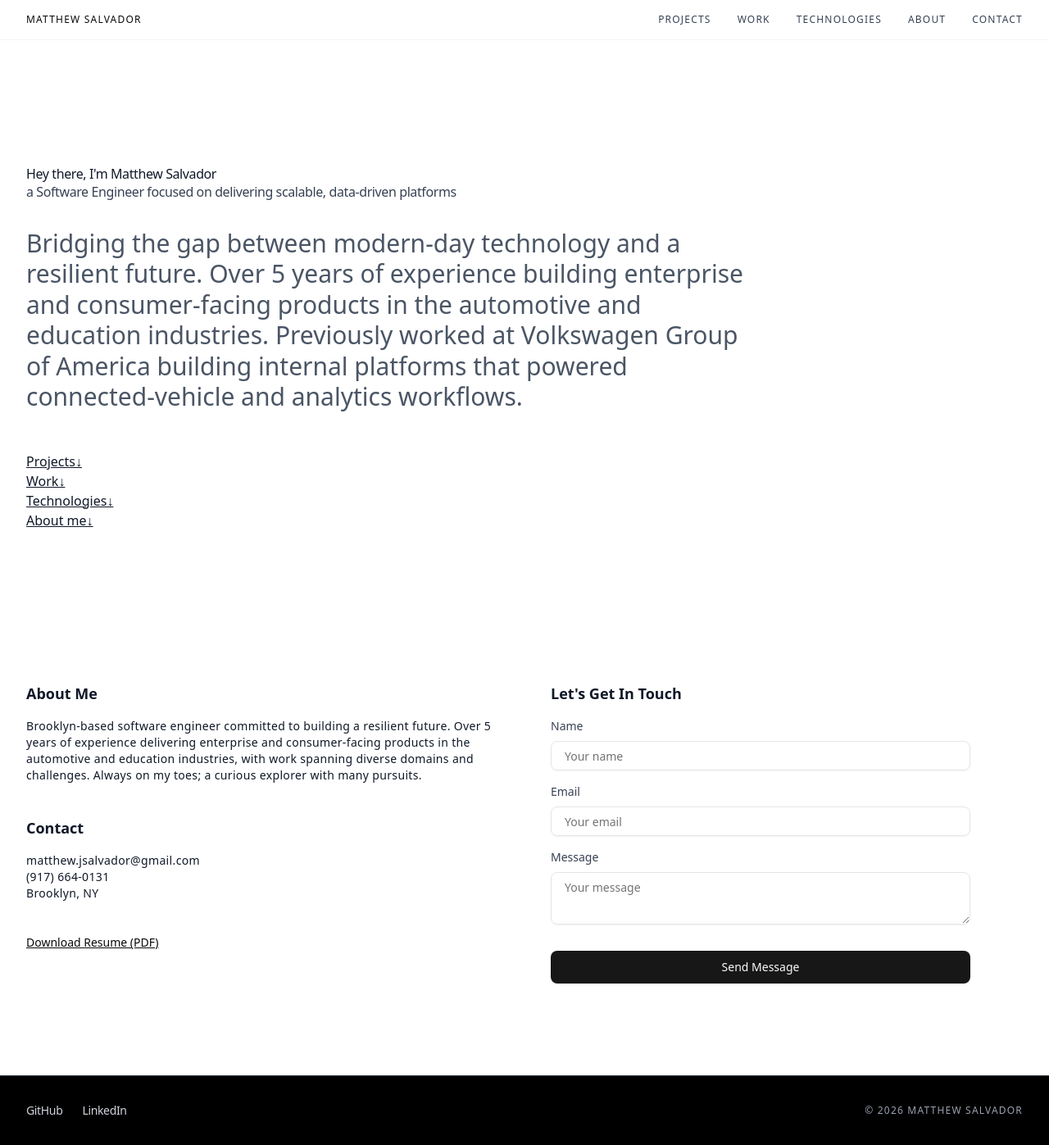
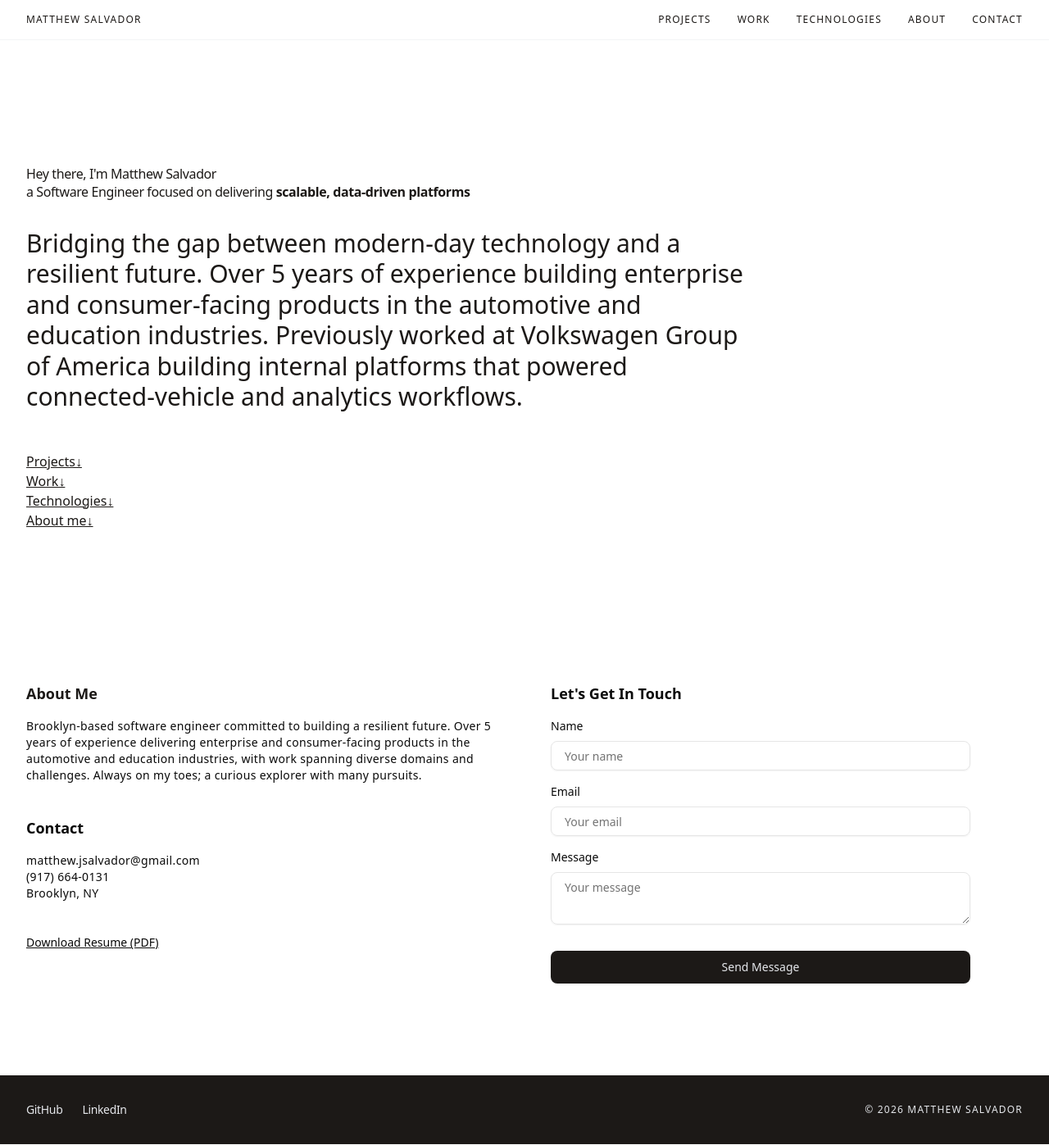
Before and after one commit to mjsalvador/portfolio, a React (Vite) app: page / in a window 1280 px wide. Shown: the whole page at 82% size. Built offline with nearby package versions, Linux system fonts and the light colour scheme.

Commit message:
updates font and background colors

```diff
--- a/src/components/about-me.tsx
+++ b/src/components/about-me.tsx
@@ -38,8 +38,8 @@ export default function AboutMe() {
           {/* About Section */}
           <div className="space-y-10 p-8 max-w-2xl">
             <div>
-              <h2 className="font-semibold text-lg text-gray-900 mb-4">About Me</h2>
-              <p className="text-gray-900 tracking-wide">
+              <h2 className="font-semibold text-lg text-stone-900 mb-4">About Me</h2>
+              <p className="tracking-wide">
                 Brooklyn-based software engineer committed to building a
                 resilient future. Over 5 years of experience delivering
                 enterprise and consumer-facing products in the automotive and
@@ -50,11 +50,11 @@ export default function AboutMe() {
             </div>
 
             <div>
-              <h3 className="font-semibold text-lg text-gray-900 mb-4">Contact</h3>
+              <h3 className="font-semibold text-lg mb-4">Contact</h3>
               <div>
                 <a
                   href="mailto:matthew.jsalvador@gmail.com"
-                  className="text-gray-900 tracking-wide"
+                  className="tracking-wide"
                 >
                   matthew.jsalvador@gmail.com
                 </a>
@@ -62,12 +62,12 @@ export default function AboutMe() {
               <div>
                 <a
                   href="tel:+19176640131"
-                  className="text-gray-900 tracking-wide"
+                  className="tracking-wide"
                 >
                   (917) 664-0131
                 </a>
               </div>
-              <p className="text-gray-900 tracking-wide">Brooklyn, NY</p>
+              <p className="tracking-wide">Brooklyn, NY</p>
             </div>
 
             <div>
@@ -83,13 +83,13 @@ export default function AboutMe() {
 
           {/* Contact Form */}
           <div className="space-y-10 p-8 max-w-3xl">
-            <h2 className="font-semibold text-lg text-gray-900 mb-4">Let's Get In Touch</h2>
+            <h2 className="font-semibold text-lg mb-4">Let's Get In Touch</h2>
             <form onSubmit={handleSubmit} className="space-y-4 max-w-lg">
               {/* Name */}
               <div>
                 <label
                   htmlFor="name"
-                  className="block text-sm font-medium text-gray-700 mb-2"
+                  className="block text-sm font-medium mb-2"
                 >
                   Name
                 </label>
@@ -109,7 +109,7 @@ export default function AboutMe() {
               <div>
                 <label
                   htmlFor="email"
-                  className="block text-sm font-medium text-gray-700 mb-2"
+                  className="block text-sm font-medium mb-2"
                 >
                   Email
                 </label>
@@ -129,7 +129,7 @@ export default function AboutMe() {
               <div>
                 <label
                   htmlFor="message"
-                  className="block text-sm font-medium text-gray-700 mb-2"
+                  className="block text-sm font-medium mb-2"
                 >
                   Message
                 </label>
@@ -145,7 +145,7 @@ export default function AboutMe() {
                 />
               </div>
 
-              <Button type="submit" size="lg" className="w-full mt-4">
+              <Button type="submit" size="lg" className="w-full mt-4 bg-stone-900 text-gray-200">
                 Send Message
               </Button>
             </form>
--- a/src/components/footer.tsx
+++ b/src/components/footer.tsx
@@ -7,7 +7,7 @@ export default function Footer() {
   ]
 
   return (
-    <footer className="bg-black border-t border-gray-800 py-8 px-8">
+    <footer className="bg-stone-900 py-8 px-8 text-gray-200">
       <div className="">
         <div className="flex flex-col md:flex-row md:items-center md:justify-between gap-6">
           {/* Social Links */}
@@ -18,7 +18,7 @@ export default function Footer() {
                 href={link.href}
                 target="_blank"
                 rel="noopener noreferrer"
-                className="text-sm tracking-tight text-gray-300 hover:text-white transition-colors"
+                className="text-sm tracking-tight hover:underline"
               >
                 {link.label}
               </a>
@@ -26,7 +26,7 @@ export default function Footer() {
           </div>
 
           {/* Copyright */}
-          <p className="text-xs uppercase tracking-widest text-gray-400">
+          <p className="text-xs uppercase tracking-widest">
             &copy; {currentYear} Matthew Salvador
           </p>
         </div>
--- a/src/components/hero.tsx
+++ b/src/components/hero.tsx
@@ -1,22 +1,18 @@
 export default function Hero() {
   return (
-    <section className="pt-32 pb-20 px-8 min-h-screen flex flex-col justify-center">
+    <section className="pt-32 pb-20 px-8 min-h-screen flex flex-col justify-center text-stone-900">
       <div className="max-w-4xl">
         {/* Main Headline */}
         <div className="mb-8 tracking-tight">
-          <h1 className="text-gray-900 leading-tight">
+          <h1 className="leading-tight">
             Hey there, I'm Matthew Salvador
           </h1>
-          {/* <p>Software Engineer currently working on <span className="font-semibold underline">Constituent</span></p> */}
-          <p className="text-gray-700 font-medium">
-            a Software Engineer focused on delivering scalable, data-driven
-            platforms
-          </p>
+          <p>a Software Engineer focused on delivering <span className="font-semibold ">scalable, data-driven platforms</span></p>
         </div>
 
         {/* Description */}
         <div className="mb-12 max-w-6xl">
-          <p className="text-3xl text-gray-600 font-light leading-tight">
+          <p className="text-3xl font-light leading-tight">
             Bridging the gap between modern-day technology and a resilient future.
             Over 5 years of experience building enterprise and consumer-facing products
             in the automotive and education industries. Previously worked at Volkswagen
@@ -29,25 +25,25 @@ export default function Hero() {
         <div className="flex flex-col">
           <a
             href="#projects"
-            className="underline text-gray-900 transition-colors"
+            className="underline transition-colors"
           >
             Projects↓
           </a>
           <a
             href="#work"
-            className="underline text-gray-900 transition-colors"
+            className="underline transition-colors"
           >
             Work↓
           </a>
           <a
             href="#technologies"
-            className="underline text-gray-900 transition-colors"
+            className="underline transition-colors"
           >
             Technologies↓
           </a>
           <a
             href="#about"
-            className="underline text-gray-900 transition-colors"
+            className="underline transition-colors"
           >
             About me↓
           </a>
--- a/src/components/site-header.tsx
+++ b/src/components/site-header.tsx
@@ -12,11 +12,11 @@ export default function SiteHeader() {
   ];
 
   return (
-    <nav className="flex items-center px-8 py-4 w-full justify-between fixed top-0 bg-white z-50 border-b border-gray-100">
+    <nav className="flex items-center px-8 py-4 w-full justify-between fixed top-0 bg-white z-50 border-b border-gray-100 text-stone-900">
       {/* Logo / Brand */}
       <a
         href="#"
-        className="text-xs uppercase tracking-widest hover:text-gray-600 transition-colors"
+        className="text-xs uppercase tracking-widest hover:text-stone-600 transition-colors"
       >
         Matthew Salvador
       </a>
@@ -27,7 +27,7 @@ export default function SiteHeader() {
           <a
             key={link.href}
             href={link.href}
-            className="text-xs uppercase tracking-widest text-gray-700 hover:text-gray-900 transition-colors"
+            className="text-xs uppercase tracking-widest hover:text-stone-600 transition-colors"
           >
             {link.label}
           </a>
@@ -41,13 +41,13 @@ export default function SiteHeader() {
         aria-label="Toggle menu"
       >
         <span
-          className={`w-6 h-0.5 bg-gray-800 transition-all ${isMenuOpen ? "rotate-45 translate-y-2" : ""}`}
+          className={`w-6 h-0.5 bg-stone-900 transition-all ${isMenuOpen ? "rotate-45 translate-y-2" : ""}`}
         />
         <span
-          className={`w-6 h-0.5 bg-gray-800 transition-all ${isMenuOpen ? "opacity-0" : ""}`}
+          className={`w-6 h-0.5 bg-stone-900 transition-all ${isMenuOpen ? "opacity-0" : ""}`}
         />
         <span
-          className={`w-6 h-0.5 bg-gray-800 transition-all ${isMenuOpen ? "-rotate-45 -translate-y-2" : ""}`}
+          className={`w-6 h-0.5 bg-stone-900 transition-all ${isMenuOpen ? "-rotate-45 -translate-y-2" : ""}`}
         />
       </button>
 
@@ -60,7 +60,7 @@ export default function SiteHeader() {
                 key={link.href}
                 href={link.href}
                 onClick={() => setIsMenuOpen(false)}
-                className="text-xs uppercase tracking-widest text-gray-700 hover:text-gray-900 transition-colors py-2"
+                className="text-xs uppercase tracking-widest text-stone-900 hover:text-stone-600 transition-colors py-2"
               >
                 {link.label}
               </a>
```
